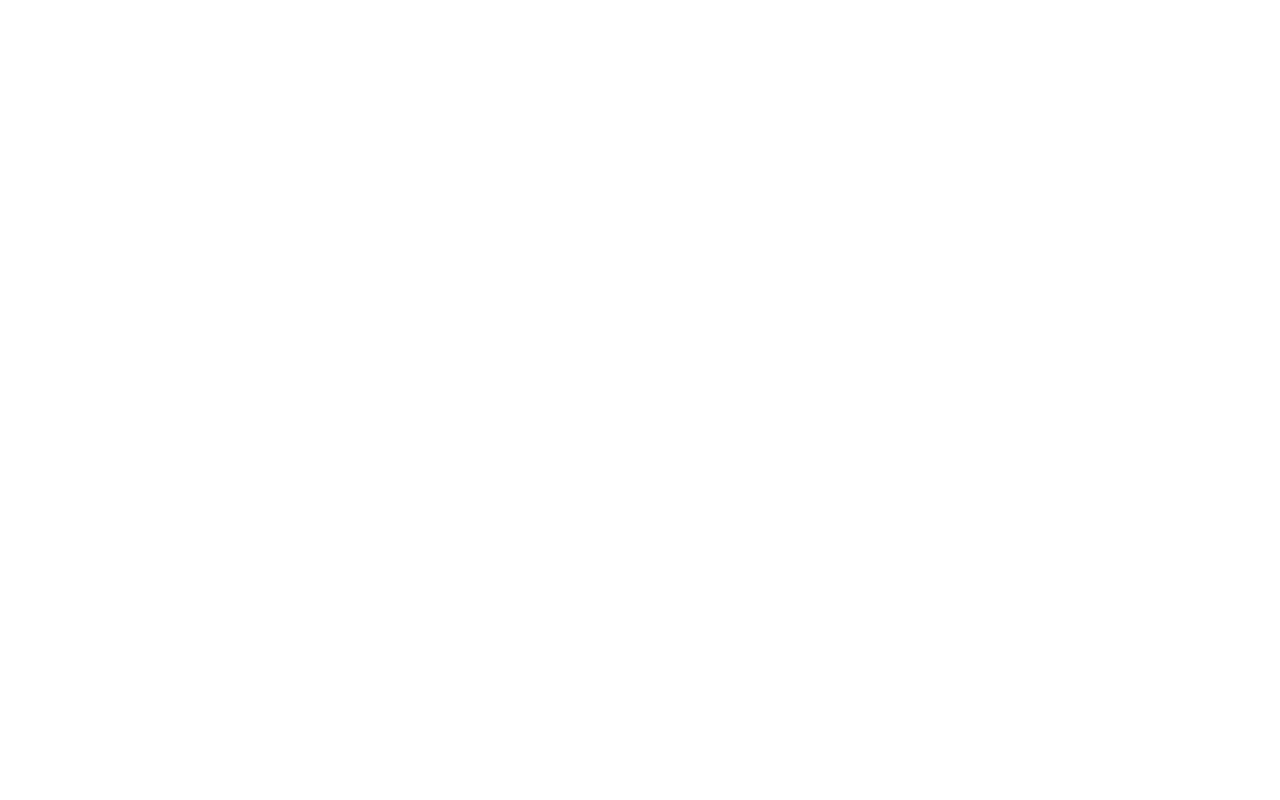
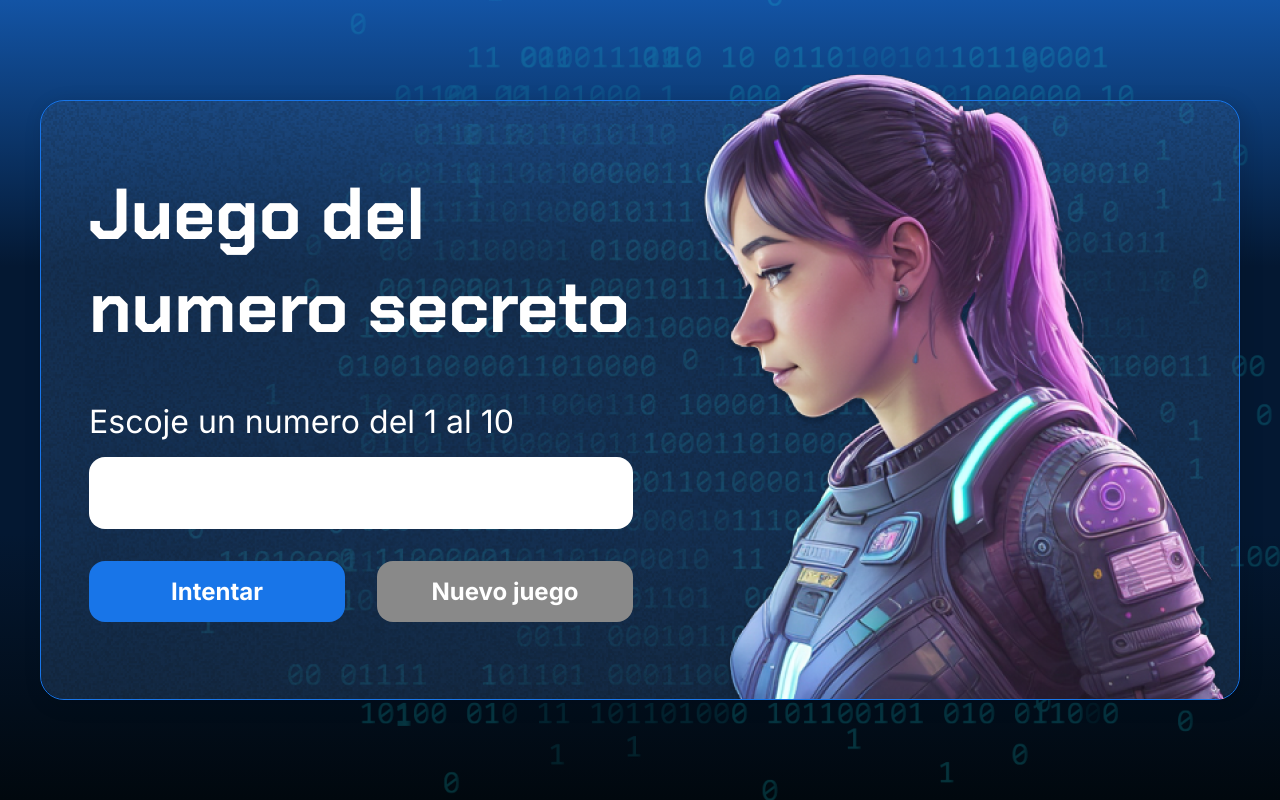
Before and after one commit to raohxxx/curso-alura, a plain HTML site: page index.html in a window 1280 px wide. Drawn offline with Linux system fonts and the light colour scheme.

Commit message:
Add files via upload
agregando archivos numero secreto

```diff
--- a/app.js
+++ b/app.js
@@ -1 +1,5 @@
-console.log(" probando el app")
+let titulo=document.querySelector('h1');
+titulo.innerHTML='Juego del numero secreto';
+let parrafo=document.querySelector('p');
+parrafo.innerHTML= 'Escoje un numero del 1 al 10';
+function intentoDeUsuario() {alert('click desde el boton');}
--- a/index.html
+++ b/index.html
@@ -1,11 +1,40 @@
 <!DOCTYPE html>
-<html lang="en">
+<html lang="pt-br">
+
 <head>
     <meta charset="UTF-8">
     <meta name="viewport" content="width=device-width, initial-scale=1.0">
-    <title>Document</title>
+    <link rel="preconnect" href="https://fonts.googleapis.com">
+    <link rel="preconnect" href="https://fonts.gstatic.com" crossorigin>
+    <link href="https://fonts.googleapis.com/css2?family=Chakra+Petch:wght@700&family=Inter:wght@400;700&display=swap"
+        rel="stylesheet">
+    <link rel="stylesheet" href="style.css">
+    <title>JS Game</title>
 </head>
+
 <body>
 
+    <div class="container">
+        <div class="container__contenido">
+            <div class="container__informaciones">
+                <div class="container__texto">
+                    <h1></h1>
+                    <p class="texto__parrafo"></p>
+                </div>
+                <input type="number" min="1" max="10" class="container__input">
+                <div class="chute container__botones">
+                    <button onclick="intentoDeUsuario();" class="container__boton">Intentar</button>
+                    <button class="container__boton" id="reiniciar" disabled>Nuevo juego</button>
+                </div>
+            </div>
+            <img src="./img/ia.png" alt="Una persona mirando a la izquierda" class="container__imagen-persona" />
+        </div>
+    </div>
+
+
+
+
+    <script src="app.js" defer></script>
 </body>
+
 </html>
--- /dev/null
+++ b/style.css
@@ -0,0 +1,111 @@
+* {
+    box-sizing: border-box;
+    margin: 0;
+    padding: 0;
+    color: white;
+}
+
+body {
+    background: linear-gradient(#1354A5 0%, #041832 33.33%, #041832 66.67%, #01080E 100%);
+    height: 100vh;
+    display: flex;
+    align-items: center;
+    justify-content: center;
+}
+
+
+body::before {
+    background-image: url("img/code.png");
+    background-repeat: no-repeat;
+    background-position: right;
+    content: "";
+    display: block;
+    position: absolute;
+    width: 100%;
+    height: 100%;
+    opacity: 0.4;
+}
+
+.container {
+    width: 1200px;
+    height: 600px;
+    display: flex;
+    align-items: center;
+    justify-content: space-between;
+    border-radius: 24px;
+    border: 1px solid #1875E8;
+    box-shadow: 4px 4px 20px 0px rgba(1, 8, 14, 0.15);
+    background-image: url("img/Ruido.png");
+    background-size: 100% 100%;
+    position: relative;
+}
+
+
+.container__contenido {
+    display: flex;
+    align-items: center;
+    position: absolute;
+    bottom: 0;
+}
+
+.container__informaciones {
+    flex: 1;
+    padding: 3rem;
+}
+
+.container__boton {
+    border-radius: 16px;
+    background: #1875E8;
+    padding: 16px 24px;
+    width: 100%;
+    font-size: 24px;
+    font-weight: 700;
+    border: none;
+    margin-top: 2rem;
+}
+
+.container__boton:disabled {
+    background: #898989;
+}
+
+.container__texto {
+    margin: 16px 0 16px 0;
+}
+
+.container__texto-azul {
+    color: #1875E8;
+}
+
+.container__input {
+    width: 100%;
+    height: 72px;
+    border-radius: 16px;
+    background-color: #FFF;
+    border: none;
+    color: #1875E8;
+    padding: 2rem;
+    font-size: 24px;
+    font-weight: 700;
+    font-family: 'Inter', sans-serif;
+}
+
+.container__botones {
+    display: flex;
+    gap: 2em;
+}
+
+h1 {
+    font-family: 'Chakra Petch', sans-serif;
+    font-size: 72px;
+    padding-bottom: 3rem;
+}
+
+p,
+button {
+    font-family: 'Inter', sans-serif;
+}
+
+.texto__parrafo {
+    font-size: 32px;
+    font-weight: 400;
+}
```
Also changed, not shown: img/Ruido.png (added), img/bg.png (added), img/code.png (added), img/ia.png (added).
